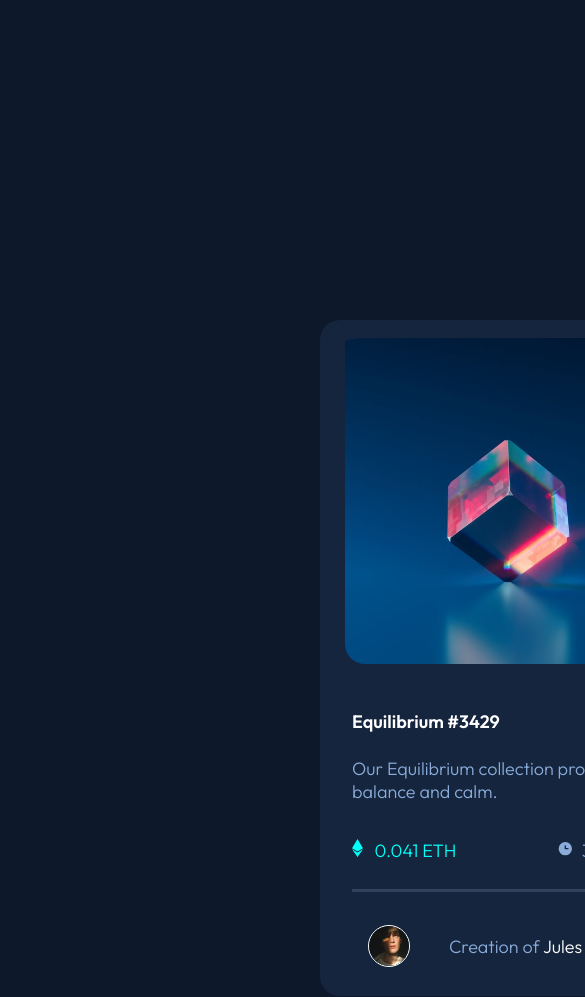
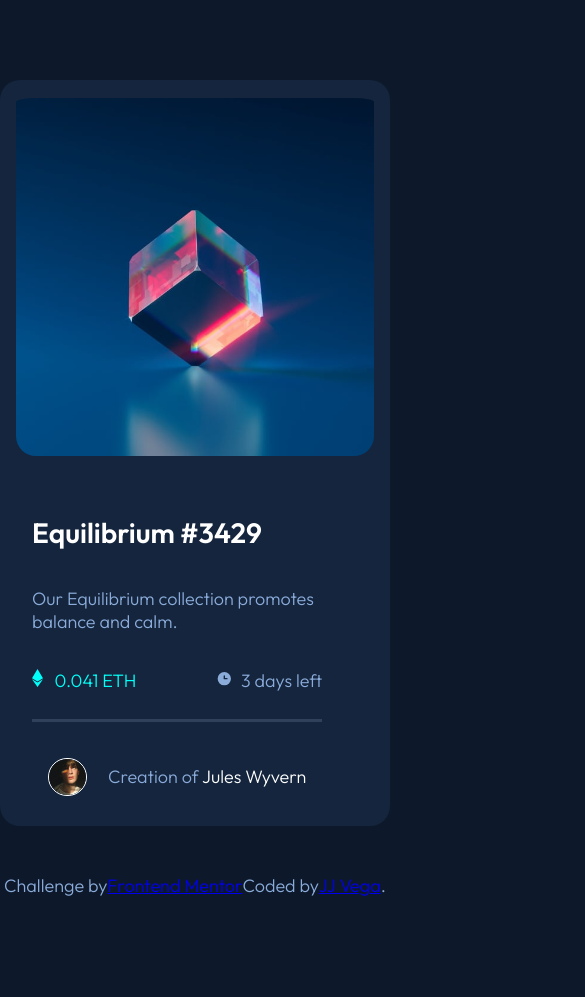
Before and after one commit to jjvega86/nft-preview-card-component-main, a plain HTML site: page index.html in a window 390 px wide. Shown: the top 997 px of the page, 585 px wide, since content can reach past the window. Drawn offline with Linux system fonts and the light colour scheme.

Commit message:
Adjusted responsive sizing for desktop/mobile + added README draft

```diff
--- a/index.html
+++ b/index.html
@@ -21,8 +21,13 @@
     <title>Frontend Mentor | NFT preview card component</title>
   </head>
   <body>
+    <main>
       <div class="card">
-      <img id="cover" src="./images/image-equilibrium.jpg" alt="equilibrium" />
+        <img
+          id="cover"
+          src="./images/image-equilibrium.jpg"
+          alt="equilibrium"
+        />
         <div class="container">
           <h4 class="title">Equilibrium #3429</h4>
           <p class="description">
@@ -58,7 +63,9 @@
         Challenge by
         <a href="https://www.frontendmentor.io?ref=challenge" target="_blank"
           >Frontend Mentor</a
-      >. Coded by <a href="#">JJ Vega</a>.
+        >
+        Coded by <a href="#"> JJ Vega</a>.
       </div>
+    </main>
   </body>
 </html>
--- a/main.css
+++ b/main.css
@@ -1,3 +1,6 @@
+/* TODO: hover overlay for cover image, title, author */
+/* TODO: fix sizing issues (mobile to desktop) */
+
 *,
 *::after,
 *::before {
@@ -32,7 +35,7 @@ body {
   color: var(--primary-color-softBlue);
   font-size: var(--paragraph-font-size);
   font-weight: var(--weight-300);
-  margin: 5% auto;
+  margin: 5rem auto;
 }
 
 hr.solid {
@@ -45,21 +48,22 @@ hr.solid {
   flex-direction: column;
   justify-content: center;
   gap: 1.25rem;
-  margin: 20rem 20rem;
   background-color: var(--bg-card);
   padding: 2px 16px;
-  width: 30%;
-  min-width: 375px;
   border-radius: 20px;
+  margin: 0 auto;
+  max-width: 30rem;
 }
 
 .container {
   padding: 2px 16px;
+  max-width: 90%;
 }
 
 .title {
   color: var(--white);
   font-weight: var(--weight-600);
+  font-size: 1.75rem;
 }
 
 .info {
@@ -87,13 +91,14 @@ hr.solid {
 .attribution {
   display: flex;
   justify-content: center;
+  margin-top: 3rem;
 }
 
 #cover {
   display: block;
   margin: 0 auto;
   padding-top: 1rem;
-  width: 95%;
+  max-width: 100%;
   border-radius: 20px;
 }
 
```
Also changed, not shown: 1 other file. Lines whose indentation alone changed are shown as unchanged.
